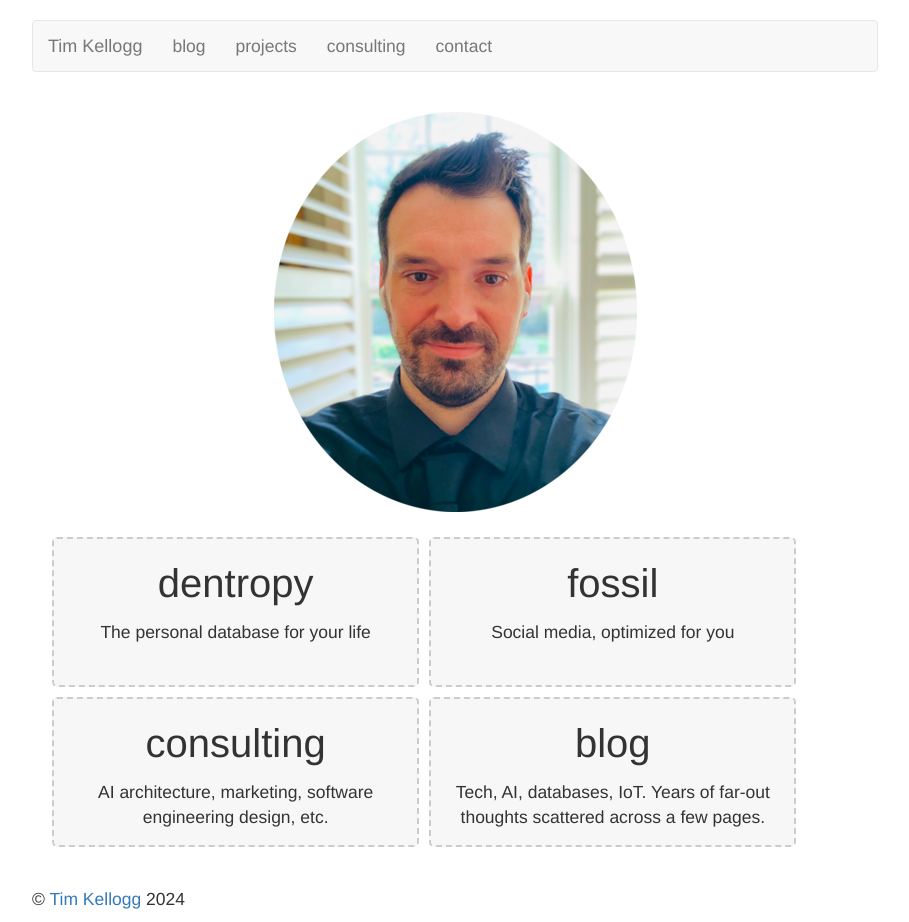
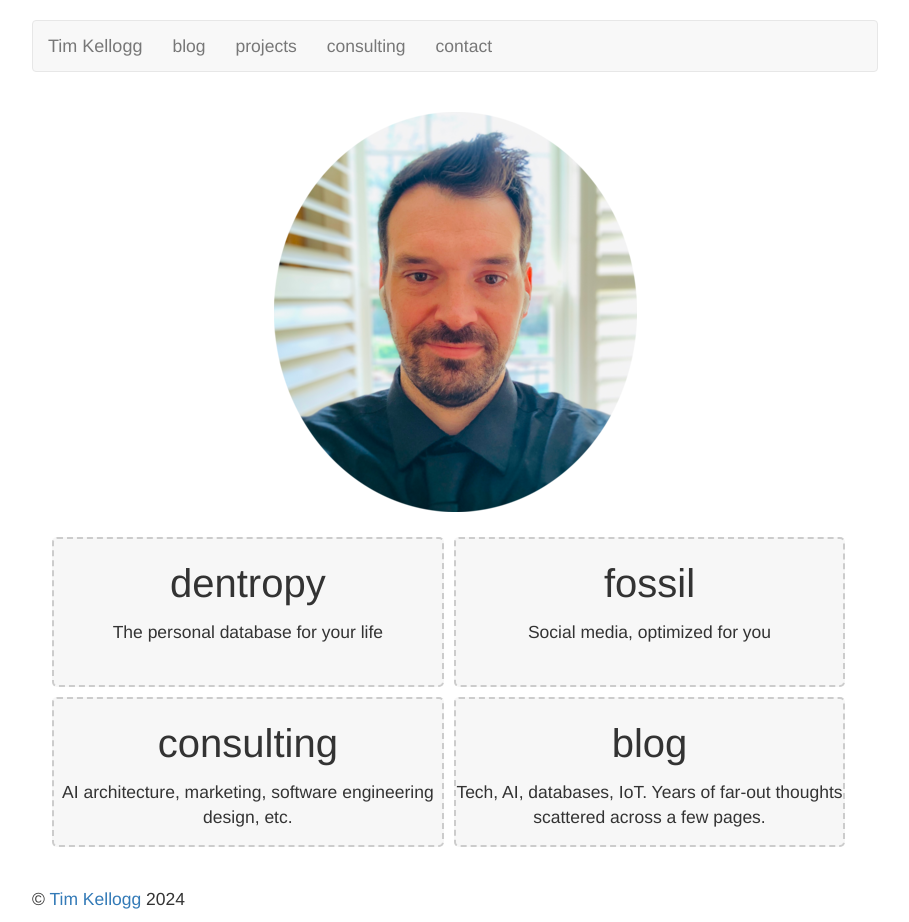
Before and after one commit to tkellogg/tkellogg.github.com, a Jekyll site: the page built from index.markdown, in a window 1280 px wide. Shown: the whole page, without its empty margins (185-1094 px from the left). Built offline with Jekyll 4.4.1, drawn with Linux system fonts in a browser that asks for light colours.

Commit message:
pixels. Just pixels

```diff
--- a/css/screen.css
+++ b/css/screen.css
@@ -148,7 +148,7 @@ img[src~="inline"] {
 }
 
 .column {
-  width: 45%;
+  width: 48%;
   float: left;
 }
 
```
